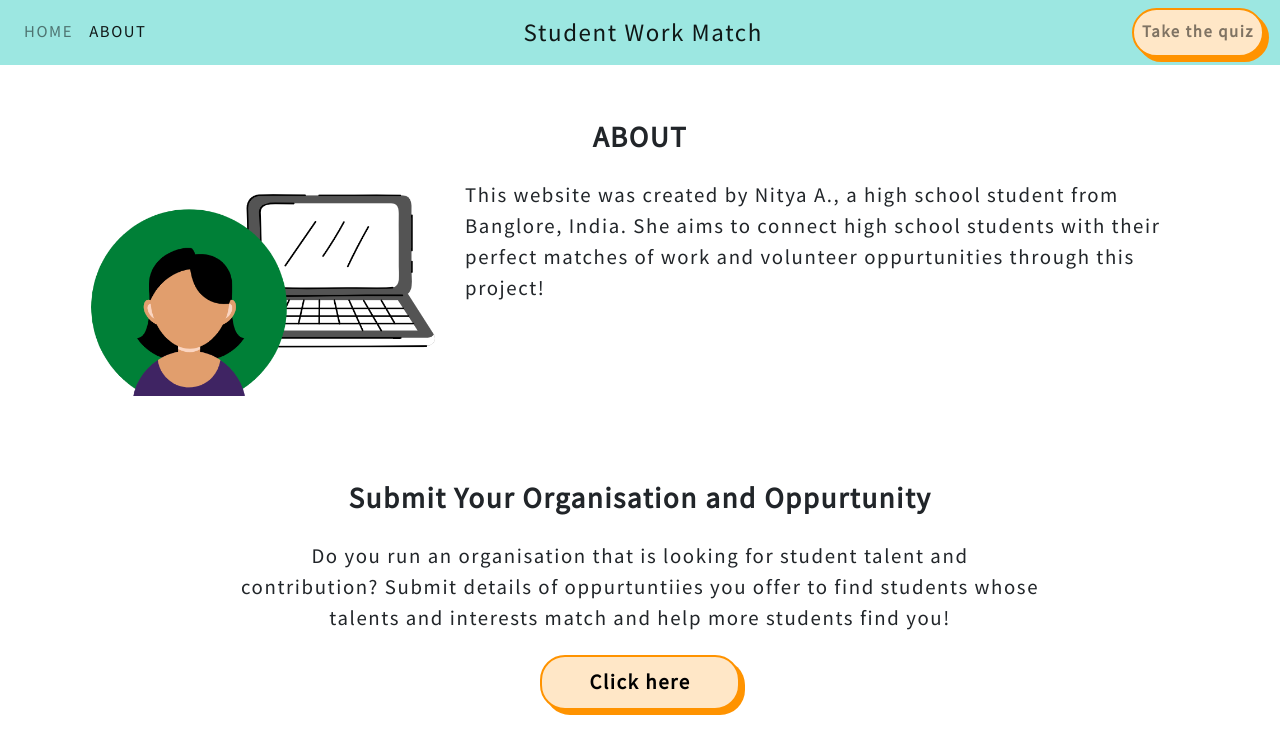
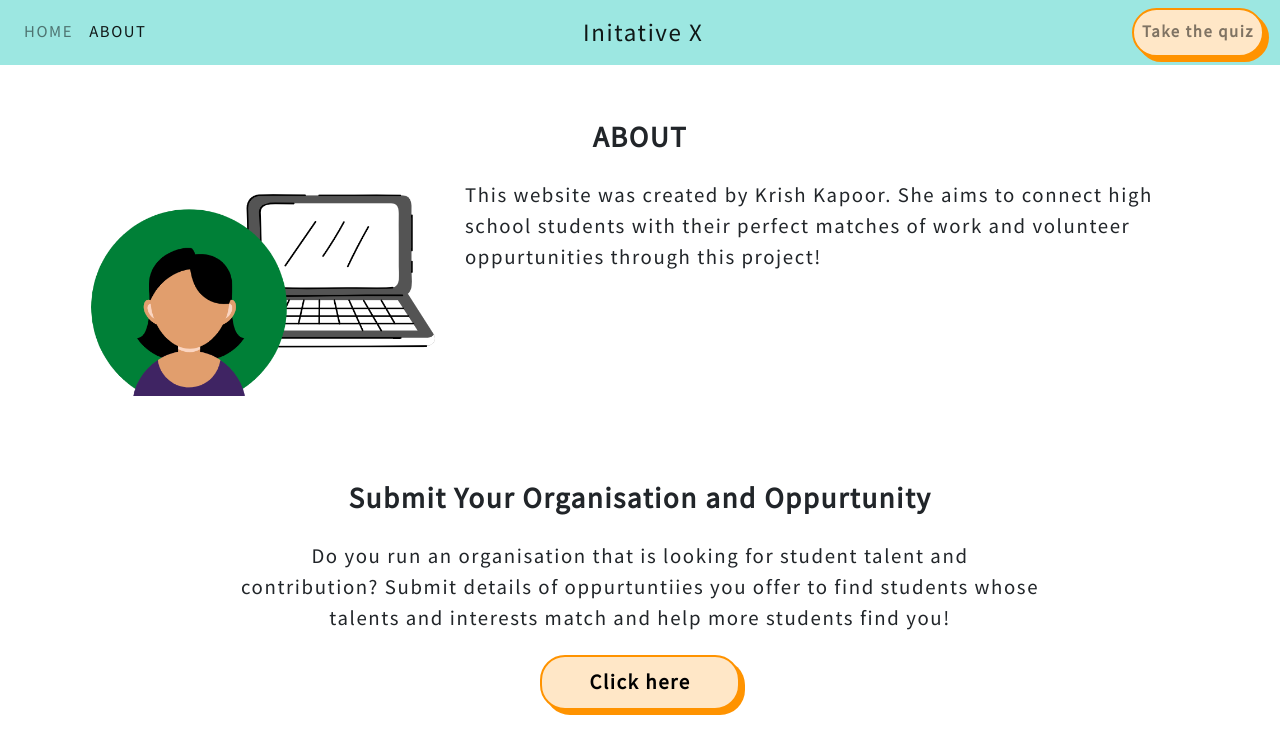
Before and after one commit to KrishKapoor1329/KrishKapoor1329.github.io, a plain HTML site: page about.html in a window 1280 px wide. Drawn offline with Linux system fonts and the light colour scheme.

Commit message:
Update about.html

```diff
--- a/about.html
+++ b/about.html
@@ -25,7 +25,7 @@
       </div>
     </div>
     <!-- Brand Name-->
-    <a class="navbar-brand mx-auto" href="index.html">Student Work Match</a>
+    <a class="navbar-brand mx-auto" href="index.html">Initative X</a>
     <!-- Collapsible menu Part 2 -->
     <div class="collapse navbar-collapse" id="navbarNavAltMarkup">
       <div class="navbar-nav ml-auto">
@@ -45,7 +45,7 @@
           <img id="profile" src="../images/profile.png">
         </div>
         <div class="col-8 text-left">
-          This website was created by Nitya A., a high school student from Banglore, India. She aims to connect high school students with their perfect matches of work and volunteer oppurtunities through this project!
+          This website was created by Krish Kapoor. She aims to connect high school students with their perfect matches of work and volunteer oppurtunities through this project!
         </div>
       </div>
     </div>
```
